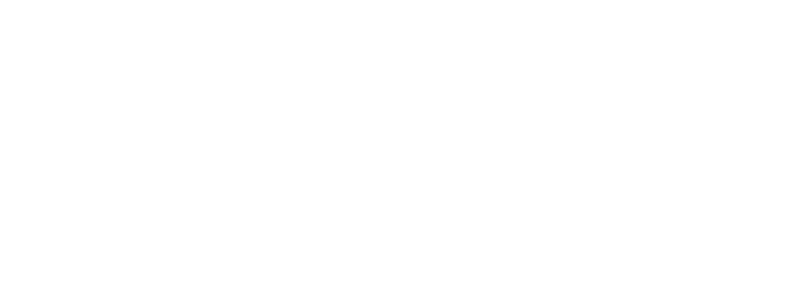
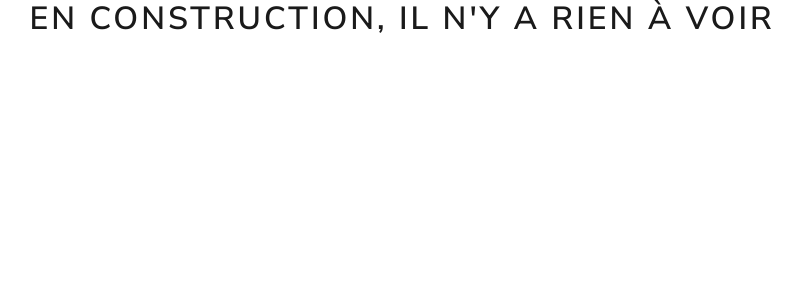
Before and after one commit to raphaelgrougnet/Cinerama, a Flask app: page / in a window 1280 px wide. Before the commit the part shown is empty. Shown: the top 300 px of the page, without its empty margins (238-1040 px from the left). Run offline with Flask 3, Linux system fonts and the light colour scheme; style sheets or scripts are compiled from the project's sources.

Commit message:
Ajout page en construction

```diff
--- a/templates/base.jinja
+++ b/templates/base.jinja
@@ -5,9 +5,10 @@
     <meta name="viewport"
           content="width=device-width, user-scalable=no, initial-scale=1.0, maximum-scale=1.0, minimum-scale=1.0">
     <meta http-equiv="X-UA-Compatible" content="ie=edge">
+    <link rel="stylesheet" href="static/css/styles.css">
     <title>Cinerama</title>
 </head>
 <body>
-
+    <h1 class="d-flex justify-content-center">En construction, il n'y a rien à voir</h1>
 </body>
 </html>
```
